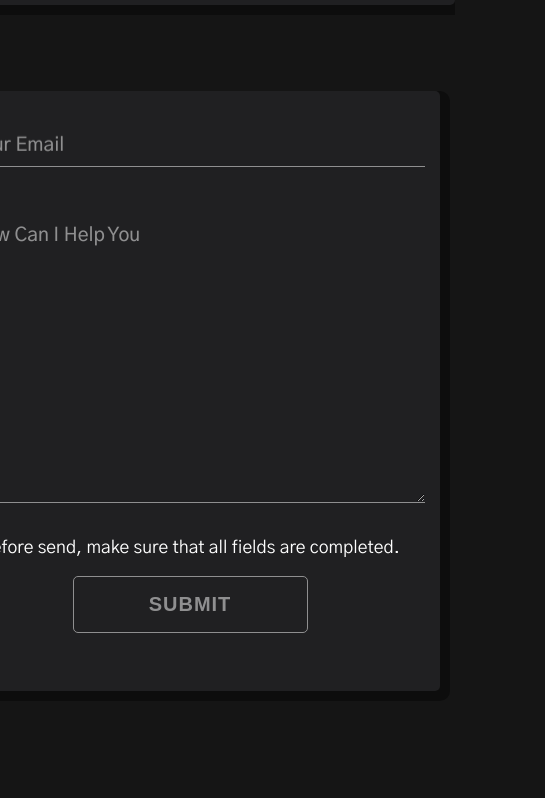
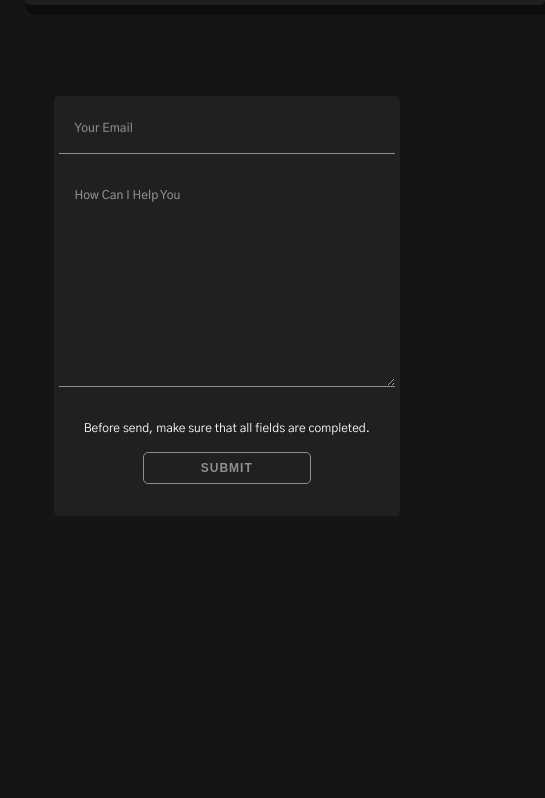
Before and after one commit to Bert0ne/LANCMAN.PL, a website: page index.html in a window 390 px wide. Shown: the part 1766-2564 px from the top of the page, 545 px wide, since content can reach past the window. Drawn offline with Linux system fonts and the light colour scheme.

Commit message:
form rwd

```diff
--- a/css/style.css
+++ b/css/style.css
@@ -1,5 +1,8 @@
 /*
-600px - 900px Tablet Portrait
+0 - 600px  Phones
+
+600px - 1000px Tablet Portrait
+
 1000px - 1280px Tablet Landscape
 
 1200px - 1800px  normal styles apply
@@ -7,6 +10,7 @@
 
 
 $breakpoint argument choices:
+- phone
 - tab-port
 - tab-land
 
@@ -169,6 +173,9 @@ body {
     .main_container--right {
       padding: 10px 5px 10px 0;
       width: 520px; } }
+  @media only screen and (max-width: 530px) {
+    .main_container--right {
+      width: 100vw; } }
   .main_container--right .about {
     width: 310px;
     height: 100vh;
@@ -275,7 +282,14 @@ body {
       padding: 0;
       align-self: flex-end;
       margin-right: 10px;
-      height: 200vh; } }
+      height: 100vh; } }
+  @media only screen and (max-width: 530px) {
+    .contact {
+      padding: 0px;
+      width: 90%;
+      margin-top: 5px;
+      height: 150vh;
+      font-size: 10px; } }
   .contact__form {
     background-color: #202022;
     padding: 2rem 3rem 4rem;
@@ -291,12 +305,22 @@ body {
     @media only screen and (max-width: 1000px) {
       .contact__form {
         margin: 0; } }
+    @media only screen and (max-width: 530px) {
+      .contact__form {
+        padding: 5px;
+        max-width: 360px;
+        font-size: 10px;
+        box-shadow: none;
+        height: 420px; } }
     .contact__form p {
       margin: 0 auto;
       color: #fff;
       text-align: center;
       margin-bottom: 15px;
       font-size: 1.1rem; }
+      @media only screen and (max-width: 530px) {
+        .contact__form p {
+          font-size: 12px; } }
     .contact__form input {
       background: none;
       border-width: 0;
@@ -313,6 +337,10 @@ body {
       color: #fff;
       outline: none;
       border-radius: 5px; }
+      @media only screen and (max-width: 530px) {
+        .contact__form textarea {
+          font-size: 12px;
+          height: 300px; } }
     .contact__form .hidden--visually {
       border: 0;
       clip: rect(1px 1px 1px 1px);
@@ -340,6 +368,10 @@ body {
       border-radius: 5px;
       margin: 0 auto;
       outline: none; }
+      @media only screen and (max-width: 530px) {
+        .contact__form .button {
+          font-size: 12px;
+          padding: .5rem 1rem; } }
       .contact__form .button:hover {
         color: #fff;
         border-color: #fff; }
@@ -353,10 +385,16 @@ body {
       outline: none; }
       .contact__form .floating:hover, .contact__form .floating:focus-within {
         background-color: rgba(143, 143, 144, 0.1); }
+      @media only screen and (max-width: 530px) {
+        .contact__form .floating {
+          font-size: 12px; } }
     .contact__form .floating__input {
       padding: 1.8rem 1rem 0.6rem;
       font-size: 1.2rem;
       caret-color: #fff; }
+      @media only screen and (max-width: 530px) {
+        .contact__form .floating__input {
+          font-size: 12px; } }
     .contact__form .floating__input::placeholder {
       color: rgba(0, 0, 0, 0); }
     .contact__form .floating__label {
@@ -365,6 +403,9 @@ body {
       max-height: 0;
       font-weight: 500;
       pointer-events: none; }
+      @media only screen and (max-width: 530px) {
+        .contact__form .floating__label {
+          font-size: 12px; } }
     .contact__form .floating__label::before {
       color: #8F8F90;
       content: attr(data-content);
@@ -377,6 +418,9 @@ body {
       top: 1px;
       position: absolute;
       font-size: 1.2rem; }
+      @media only screen and (max-width: 530px) {
+        .contact__form .floating__label::before {
+          font-size: 12px; } }
     .contact__form .floating__label::after {
       bottom: 1rem;
       content: "";
@@ -390,6 +434,9 @@ body {
       transform: scale3d(0, 1, 1);
       width: 100%;
       background-color: white; }
+      @media only screen and (max-width: 530px) {
+        .contact__form .floating__label::after {
+          font-size: 12px; } }
     .contact__form .floating__input:focus + .floating__label::after {
       transform: scale3d(1, 1, 1);
       opacity: 1; }
@@ -397,7 +444,7 @@ body {
       transform: translate3d(0, -2.2rem, 0) scale3d(1, 1, 1); }
     .contact__form .floating__label::before,
     .contact__form .floating__input:focus + .floating__label::before {
-      transform: translate3d(0, -5.12rem, 0) scale3d(0.82, 0.82, 1); }
+      transform: translate3d(0, -3.12rem, 0) scale3d(0.82, 0.82, 1); }
     .contact__form input:-webkit-autofill,
     .contact__form input:-webkit-autofill:hover,
     .contact__form input:-webkit-autofill:focus,
@@ -409,6 +456,10 @@ body {
       padding: 1.8rem 1rem 0.6rem;
       font-size: 1.2rem;
       caret-color: #fff; }
+      @media only screen and (max-width: 530px) {
+        .contact__form .floating__input2 {
+          font-size: 12px;
+          height: 200px; } }
     .contact__form .floating__input2::placeholder {
       color: rgba(0, 0, 0, 0); }
     .contact__form .floating__label2 {
@@ -417,6 +468,9 @@ body {
       max-height: 0;
       font-weight: 500;
       pointer-events: none; }
+      @media only screen and (max-width: 530px) {
+        .contact__form .floating__label2 {
+          font-size: 12px; } }
     .contact__form .floating__label2::before {
       color: #8F8F90;
       content: attr(data-content);
@@ -429,6 +483,10 @@ body {
       top: -280px;
       position: absolute;
       font-size: 1.2rem; }
+      @media only screen and (max-width: 530px) {
+        .contact__form .floating__label2::before {
+          font-size: 12px;
+          top: -200px; } }
     .contact__form .floating__label2::after {
       bottom: 1rem;
       content: "";
@@ -442,6 +500,9 @@ body {
       transform: scale3d(0, 1, 1);
       width: 100%;
       background-color: white; }
+      @media only screen and (max-width: 530px) {
+        .contact__form .floating__label2::after {
+          font-size: 12px; } }
     .contact__form .floating__input2:focus + .floating__label2::after {
       transform: scale3d(1, 1, 1);
       opacity: 1; }
@@ -449,7 +510,7 @@ body {
       transform: translate3d(0, 0rem, 0) scale3d(1, 1, 1); }
     .contact__form .floating__label2::before,
     .contact__form .floating__input2:focus + .floating__label2::before {
-      transform: translate3d(0, -3.12rem, 0) scale3d(0.82, 0.82, 1); }
+      transform: translate3d(0, -1.12rem, 0) scale3d(0.82, 0.82, 1); }
 
 .projects {
   width: 100%;
```
